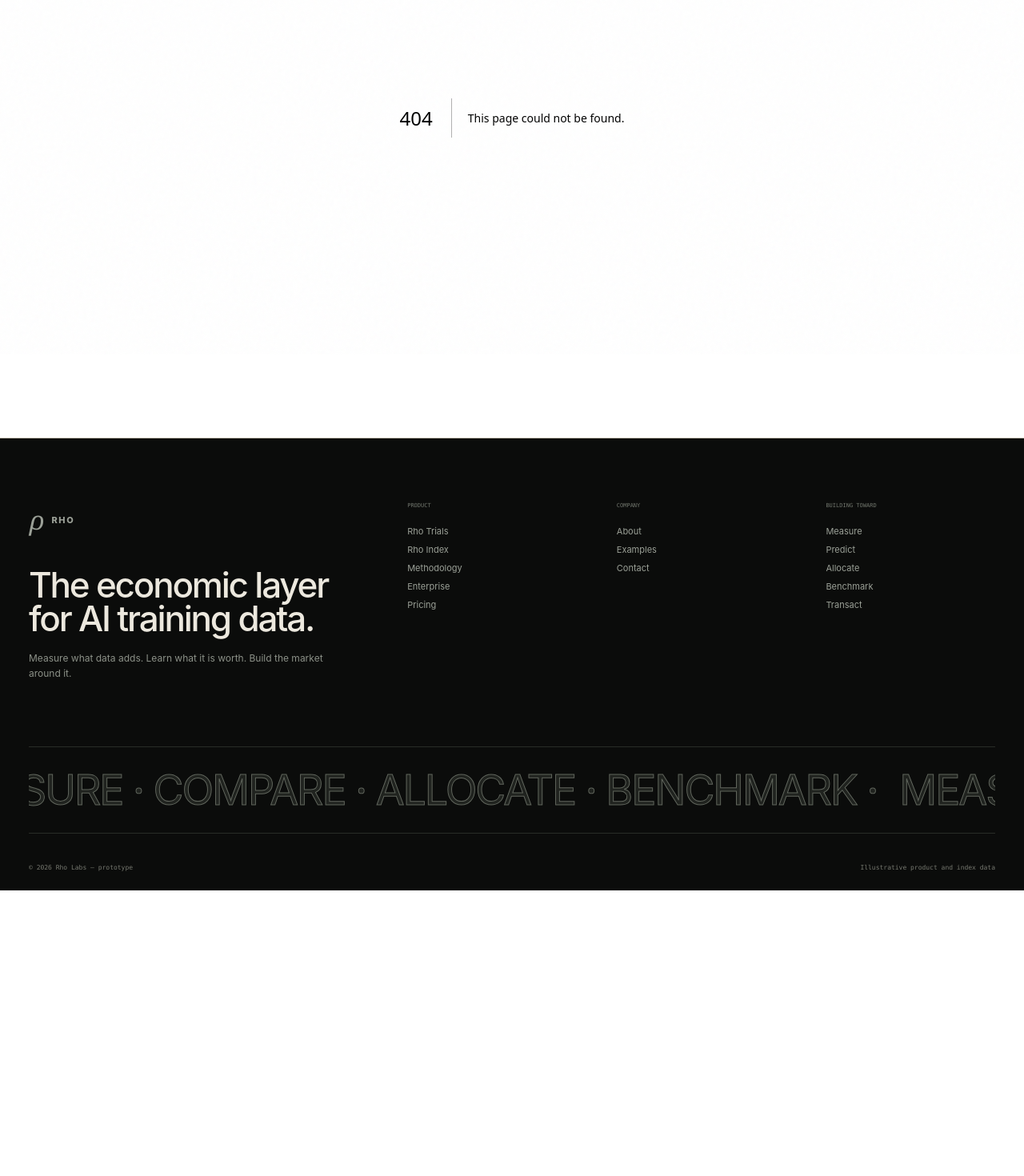
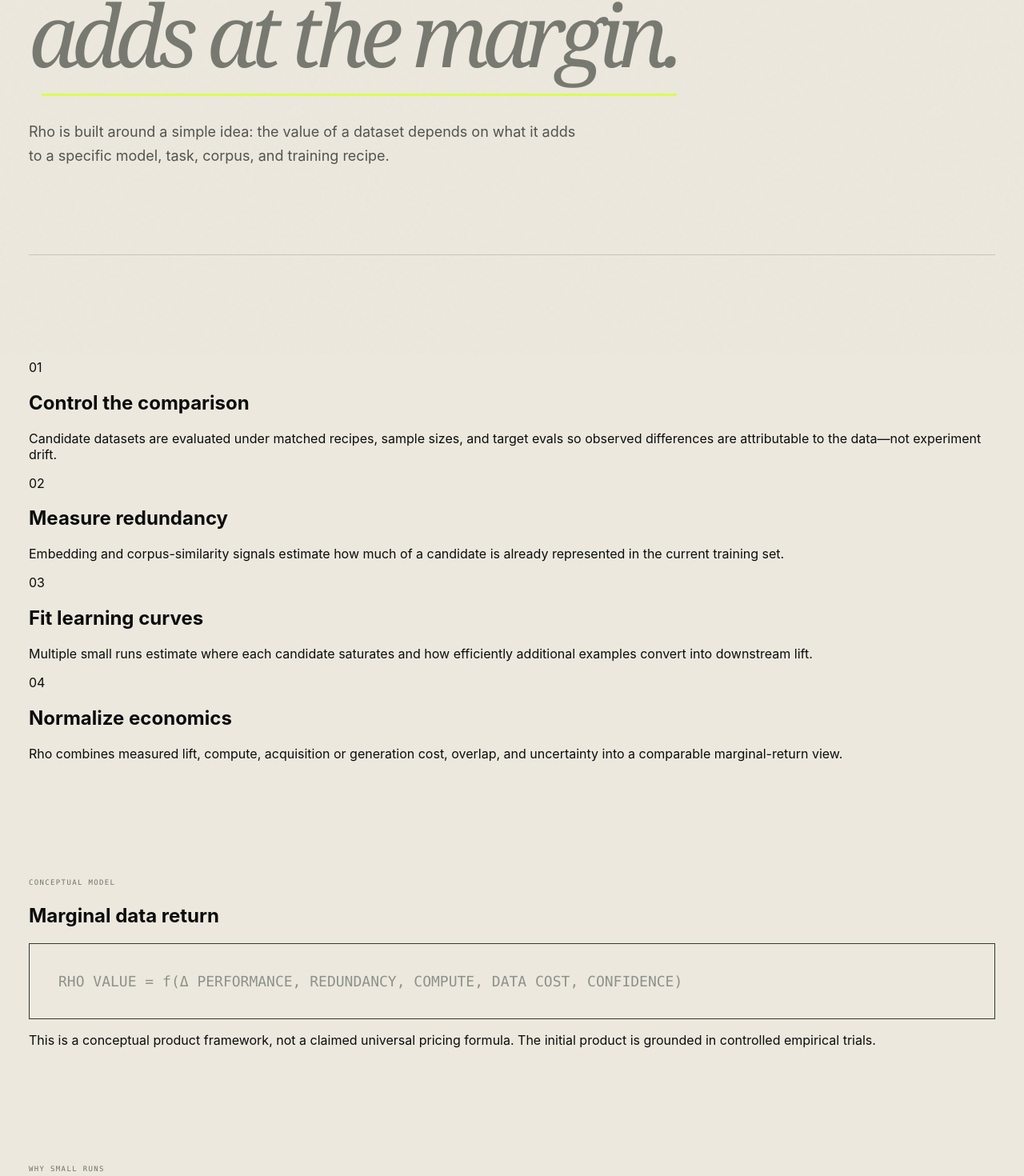
Before and after one commit to saharshbaweja/Rho, a Next.js app: page /methodology in a window 1280 px wide. Before the commit this address had no page. Shown: the part 357-1827 px from the top of the page at 80% size. Before the commit the page ends 1470 px from the top, so only its background shows below. Built offline with nearby package versions, Linux system fonts and the light colour scheme.

Commit message:
Add Rho methodology page

```diff
--- /dev/null
+++ b/app/methodology/page.jsx
@@ -0,0 +1,14 @@
+import Link from 'next/link';
+import Reveal from '../../components/Reveal';
+
+export default function Methodology(){return <>
+<section className="pageHero wrap pastelHero lavender"><Reveal><p className="eyebrow">METHODOLOGY</p><h1>Measure what data<br/><em>adds at the margin.</em></h1><p>Rho is built around a simple idea: the value of a dataset depends on what it adds to a specific model, task, corpus, and training recipe.</p></Reveal></section>
+<section className="section wrap methodGrid">
+ <Reveal><article><span>01</span><h2>Control the comparison</h2><p>Candidate datasets are evaluated under matched recipes, sample sizes, and target evals so observed differences are attributable to the data—not experiment drift.</p></article></Reveal>
+ <Reveal delay={.05}><article><span>02</span><h2>Measure redundancy</h2><p>Embedding and corpus-similarity signals estimate how much of a candidate is already represented in the current training set.</p></article></Reveal>
+ <Reveal delay={.1}><article><span>03</span><h2>Fit learning curves</h2><p>Multiple small runs estimate where each candidate saturates and how efficiently additional examples convert into downstream lift.</p></article></Reveal>
+ <Reveal delay={.15}><article><span>04</span><h2>Normalize economics</h2><p>Rho combines measured lift, compute, acquisition or generation cost, overlap, and uncertainty into a comparable marginal-return view.</p></article></Reveal>
+</section>
+<section className="methodFormula mintPanel"><div className="wrap"><Reveal><p className="eyebrow">CONCEPTUAL MODEL</p><h2>Marginal data return</h2><div className="formula">RHO VALUE = f(Δ PERFORMANCE, REDUNDANCY, COMPUTE, DATA COST, CONFIDENCE)</div><p>This is a conceptual product framework, not a claimed universal pricing formula. The initial product is grounded in controlled empirical trials.</p></Reveal></div></section>
+<section className="section wrap"><Reveal><p className="eyebrow">WHY SMALL RUNS</p><h2 className="sectionTitle">Spend a little compute<br/><span>to avoid wasting a lot.</span></h2></Reveal><div className="curveDemo"><div className="curveAxis"><span>MODEL PERFORMANCE</span><i/></div><div className="curveLines"><b className="curveA"/><b className="curveB"/><b className="curveC"/></div><div className="curveLabels"><span>DATA A / steep early lift</span><span>DATA B / moderate</span><span>DATA C / early saturation</span></div></div><Link href="/contact/" className="btn">Run a design-partner comparison ↗</Link></section>
+</>}
```
